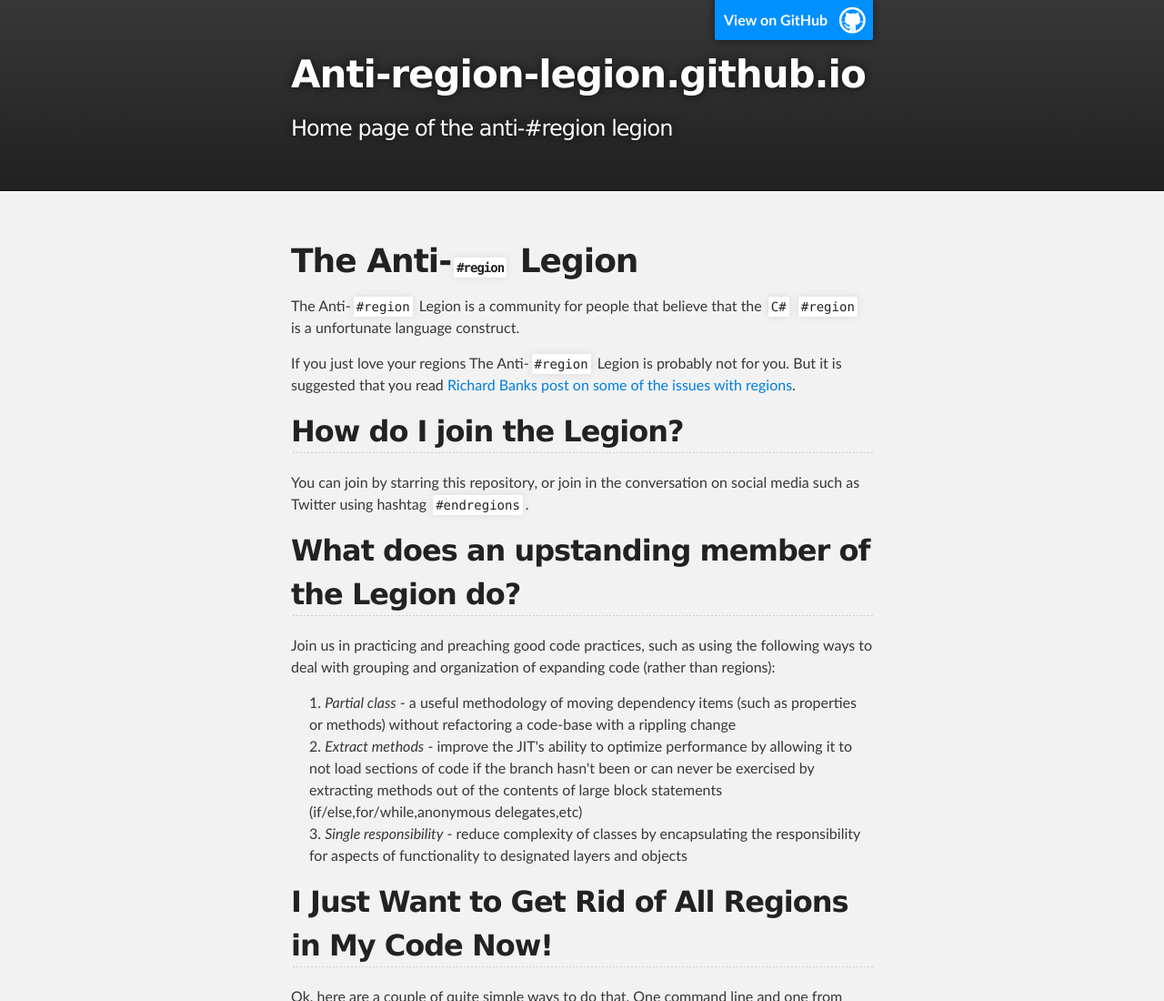
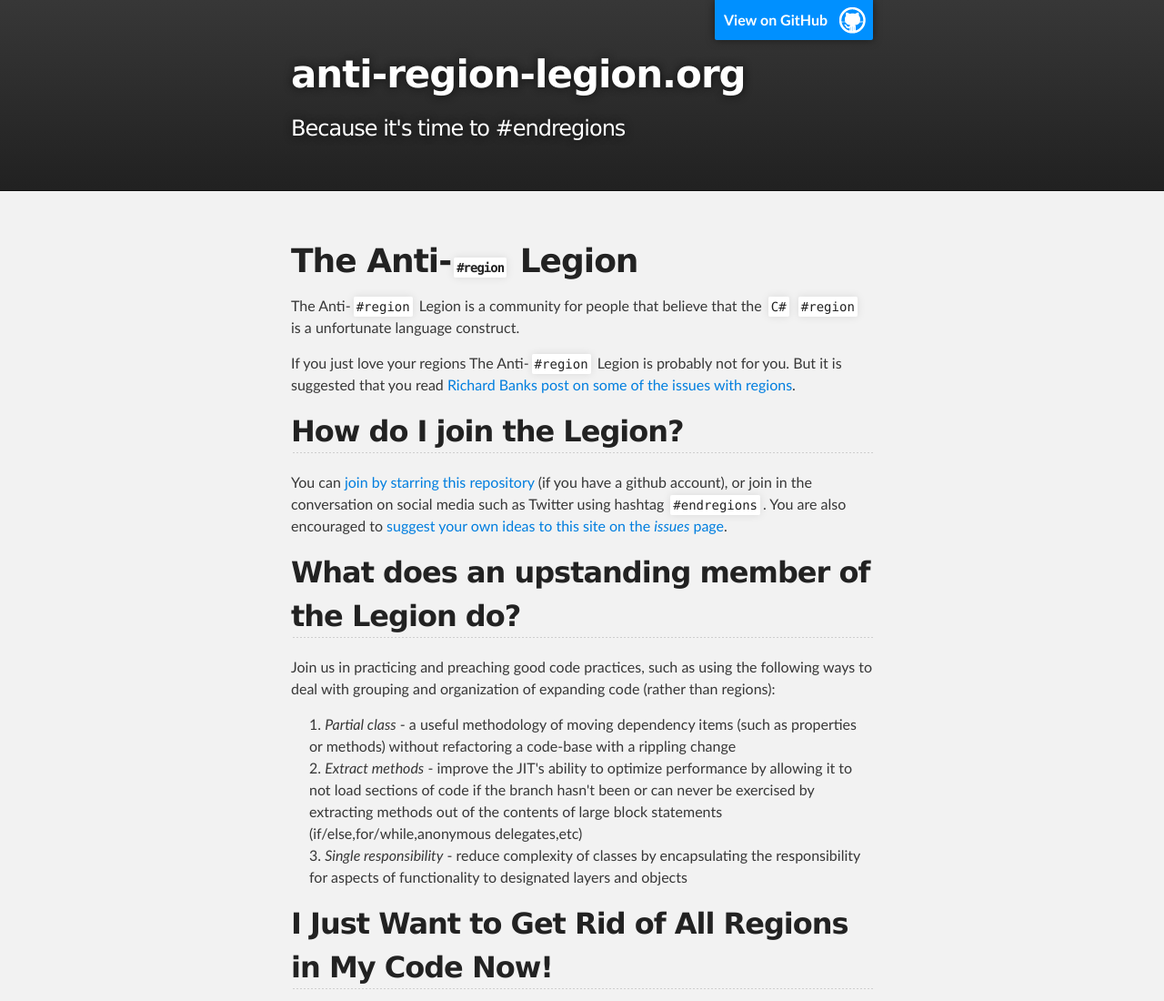
Before and after one commit to Anti-region-Legion/Anti-region-Legion.github.io, a plain HTML site: page index.html in a window 1280 px wide. Shown: the top 1100 px of the page at 91% size. Drawn offline with Linux system fonts and the light colour scheme.

Commit message:
Replace master branch with page content via GitHub

```diff
--- a/index.html
+++ b/index.html
@@ -4,11 +4,11 @@
   <head>
     <meta charset='utf-8' />
     <meta http-equiv="X-UA-Compatible" content="chrome=1" />
-    <meta name="description" content="Anti-region-legion.github.io : Home page of the anti-#region legion" />
+    <meta name="description" content="anti-region-legion.org : Because it's time to #endregions" />
 
     <link rel="stylesheet" type="text/css" media="screen" href="stylesheets/stylesheet.css">
 
-    <title>Anti-region-legion.github.io</title>
+    <title>anti-region-legion.org</title>
   </head>
 
   <body>
@@ -18,8 +18,8 @@
         <header class="inner">
           <a id="forkme_banner" href="https://github.com/Anti-region-Legion">View on GitHub</a>
 
-          <h1 id="project_title">Anti-region-legion.github.io</h1>
-          <h2 id="project_tagline">Home page of the anti-#region legion</h2>
+          <h1 id="project_title">anti-region-legion.org</h1>
+          <h2 id="project_tagline">Because it's time to #endregions</h2>
 
         </header>
     </div>
@@ -37,7 +37,7 @@
 <h2>
 <a name="how-do-i-join-the-legion" class="anchor" href="#how-do-i-join-the-legion"><span class="octicon octicon-link"></span></a>How do I join the Legion?</h2>
 
-<p>You can join by starring this repository, or join in the conversation on social media such as Twitter using hashtag <code>#endregions</code>.</p>
+<p>You can <a href="https://github.com/Anti-region-Legion/Anti-region-Legion.github.io">join by starring this repository</a> (if you have a github account), or join in the conversation on social media such as Twitter using hashtag <code>#endregions</code>. You are also encouraged to <a href="https://github.com/Anti-region-Legion/Anti-region-Legion.github.io/issues">suggest your own ideas to this site on the <em>issues</em> page</a>.</p>
 
 <h2>
 <a name="what-does-an-upstanding-member-of-the-legion-do" class="anchor" href="#what-does-an-upstanding-member-of-the-legion-do"><span class="octicon octicon-link"></span></a>What does an upstanding member of the Legion do?</h2>
```
Also changed, not shown: params.json (+1 -1 lines).
